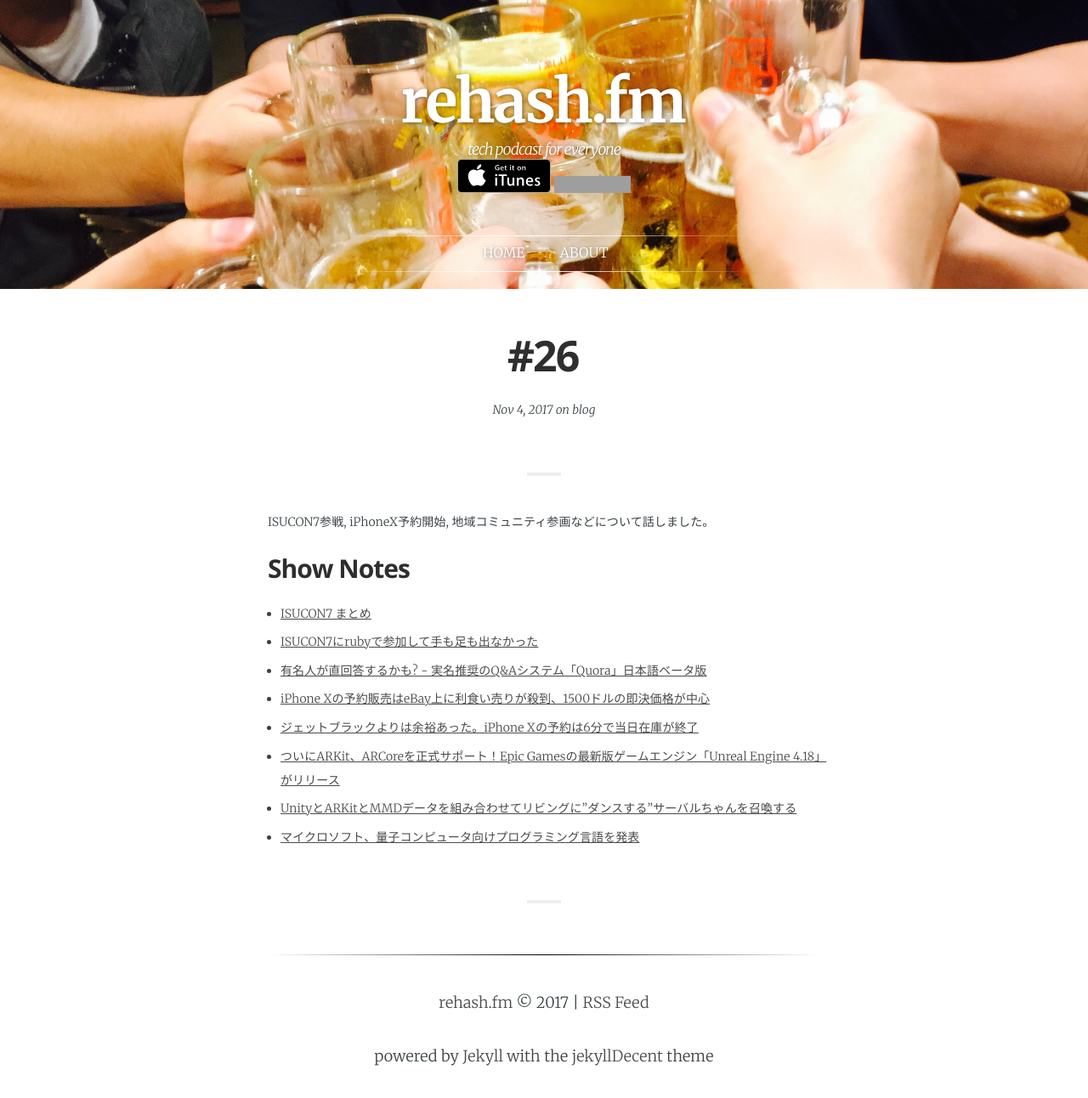
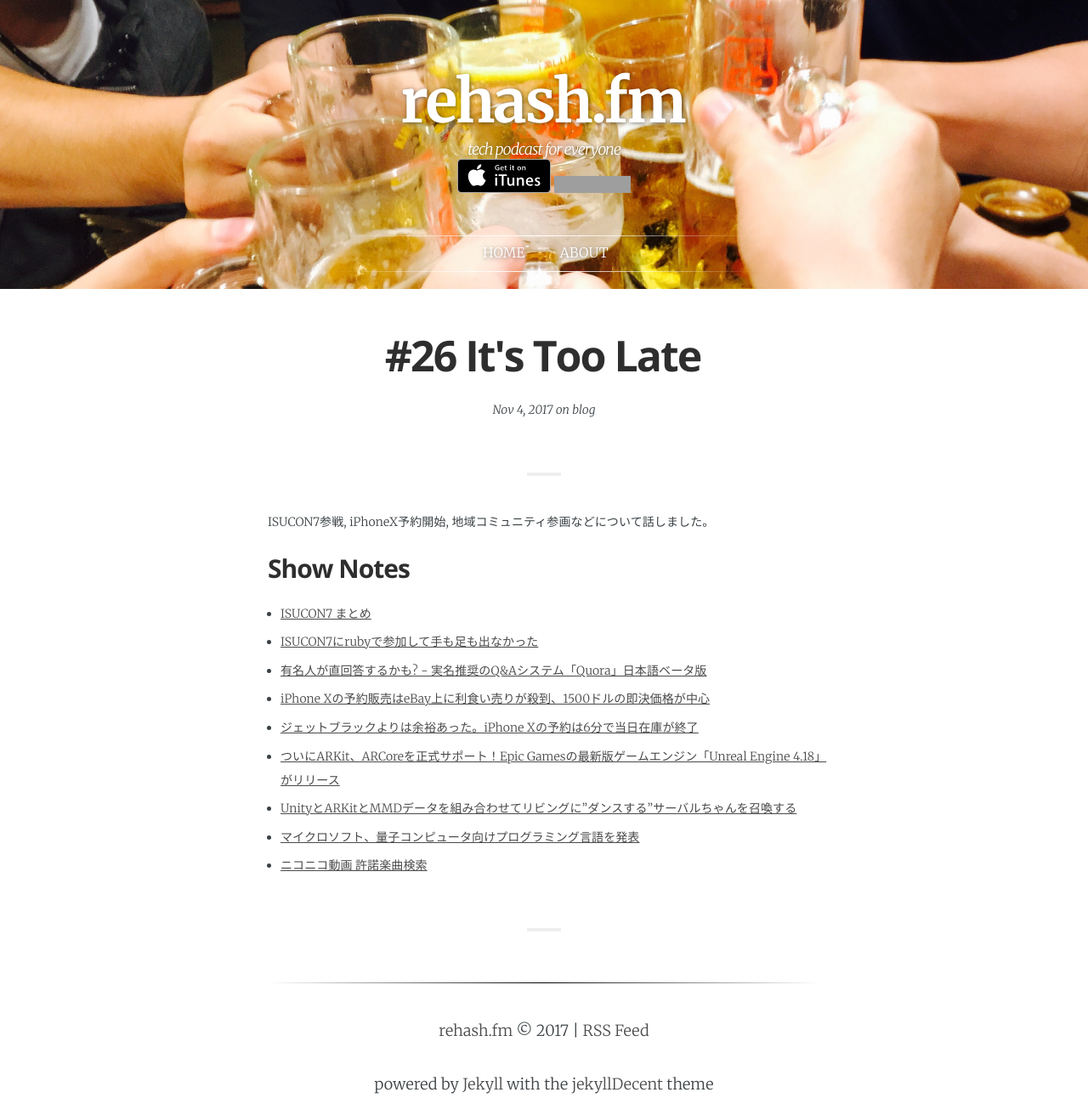
Before and after one commit to rehashfm/rehash.fm, a Jekyll site: the page built from _posts/2017-11-05-26.md, in a window 1280 px wide. Shown: the whole page at 85% size. Built offline with Jekyll 4.4.1, drawn with Linux system fonts in a browser that asks for light colours; some web fonts are replaced; before the commit the page ends 1258 px from its top, so only the background shows below that; grey boxes are pictures that could not be loaded.

Commit message:
add title

```diff
--- a/_posts/2017-11-05-26.md
+++ b/_posts/2017-11-05-26.md
@@ -1,6 +1,6 @@
 ---
 layout:            post
-title:             "#26"
+title:             "#26 It's Too Late"
 date:              2017-11-05 07:00:00 +0900
 tags:              blog
 category:          Blog
@@ -18,3 +18,4 @@ ISUCON7参戦, iPhoneX予約開始, 地域コミュニティ参画などにつ
 - [ついにARKit、ARCoreを正式サポート！Epic Gamesの最新版ゲームエンジン「Unreal Engine 4.18」がリリース](https://vrinside.jp/news/arkit-arcore-epic-gamesunreal-engine-4-18/){:target="_blank"}
 - [UnityとARKitとMMDデータを組み合わせてリビングに”ダンスする”サーバルちゃんを召喚する](https://qiita.com/smile-0yen/items/89348c88df9c38f4bbe8){:target="_blank"}
 - [マイクロソフト、量子コンピュータ向けプログラミング言語を発表](https://japan.zdnet.com/article/35107801/){:target="_blank"}
+- [ニコニコ動画 許諾楽曲検索](http://license-search.nicovideo.jp/){:target="_blank"}
```
